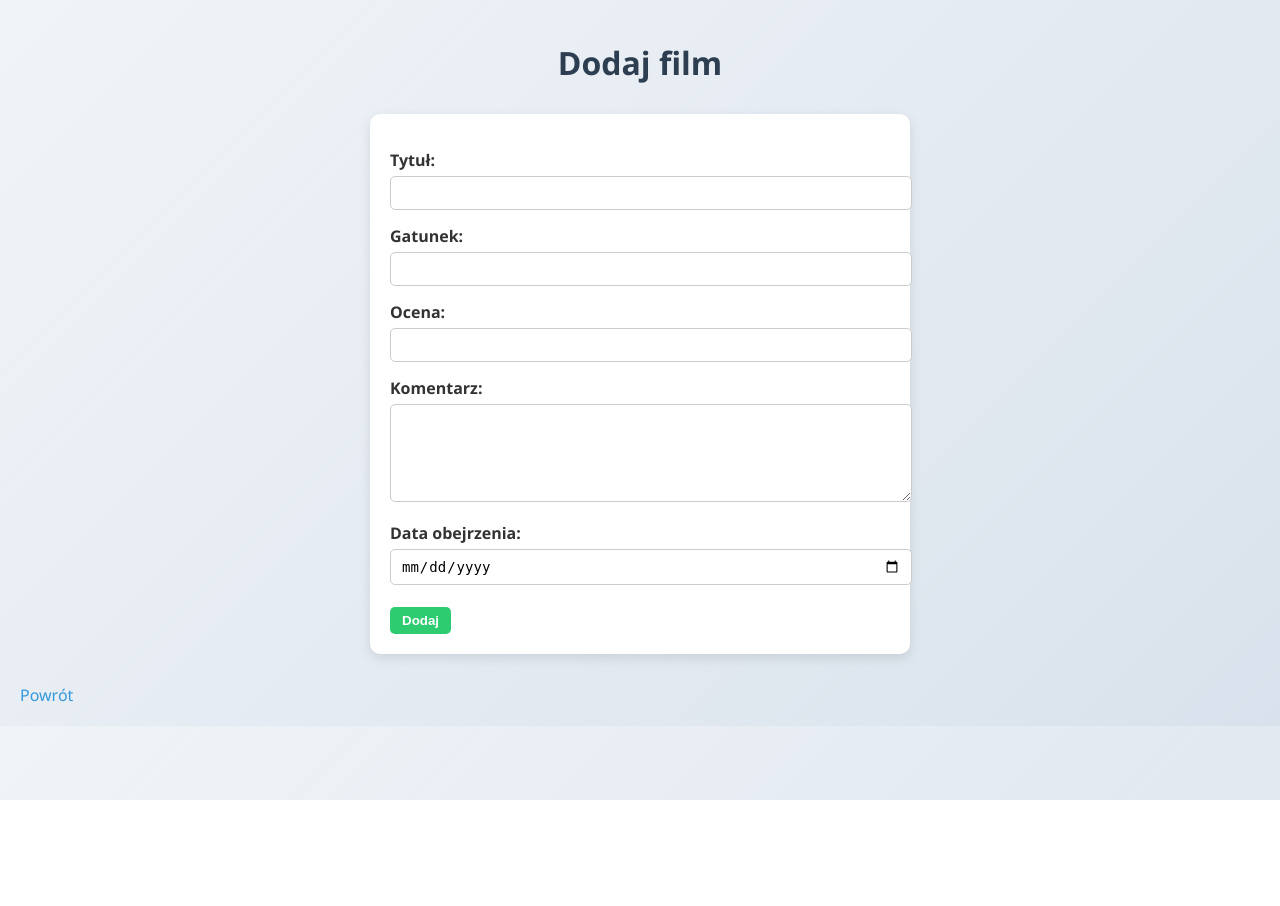
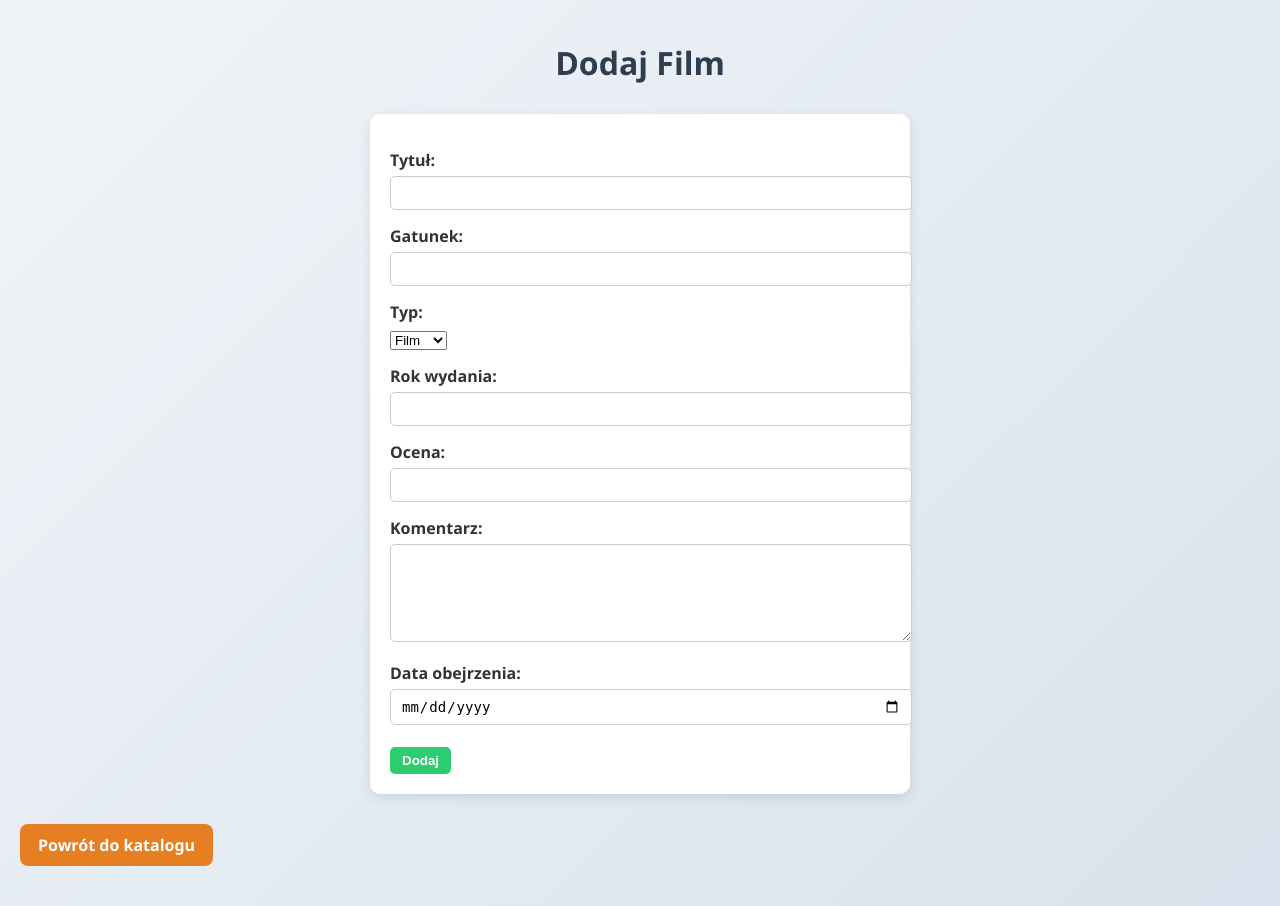
Before and after one commit to Qutma/projekt-CRUD-Daniil-Yeutukhou, a Flask app: page /add_edit in a window 1280 px wide. Before the commit the page ends 800 px from the top, so only its background shows below. Run offline with Flask 3, Linux system fonts and the light colour scheme.

Commit message:
dodalem dziedzina filmów lub seriali, rok wydania i automatyczne obliczanie oceny

```diff
--- a/templates/add_edit.html
+++ b/templates/add_edit.html
@@ -1,30 +1,39 @@
 <!DOCTYPE html>
-<html>
+<html lang="pl">
 <head>
-    <title>{{ 'Edytuj' if movie else 'Dodaj' }} film</title>
+    <meta charset="UTF-8">
+    <title>{% if movie %}Edytuj{% else %}Dodaj{% endif %} Film</title>
     <link rel="stylesheet" href="{{ url_for('static', filename='style.css') }}">
 </head>
 <body>
-    <h1>{{ 'Edytuj' if movie else 'Dodaj' }} film</h1>
+<h1>{% if movie %}Edytuj{% else %}Dodaj{% endif %} Film</h1>
 <form method="post">
     <label>Tytuł:</label>
-        <input type="text" name="title" value="{{ movie.title if movie else '' }}" required>
+    <input type="text" name="title" value="{{ movie.title if movie else '' }}" required><br>
 
     <label>Gatunek:</label>
-        <input type="text" name="genre" value="{{ movie.genre if movie else '' }}" required>
+    <input type="text" name="genre" value="{{ movie.genre if movie else '' }}" required><br>
+
+    <label>Typ:</label>
+    <select name="type" required>
+        <option value="Film" {% if movie and movie.type=='Film' %}selected{% endif %}>Film</option>
+        <option value="Serial" {% if movie and movie.type=='Serial' %}selected{% endif %}>Serial</option>
+    </select><br>
+
+    <label>Rok wydania:</label>
+    <input type="number" name="year" min="1900" max="2100" value="{{ movie.year if movie else '' }}" required><br>
 
     <label>Ocena:</label>
-        <input type="number" name="rating" min="1" max="10" value="{{ movie.rating if movie else '' }}" required>
+    <input type="number" name="rating" min="1" max="10" value="{{ movie.rating if movie else '' }}" required><br>
 
     <label>Komentarz:</label>
-        <textarea name="comment">{{ movie.comment if movie else '' }}</textarea>
+    <textarea name="comment">{{ movie.comment if movie else '' }}</textarea><br>
 
     <label>Data obejrzenia:</label>
-        <input type="date" name="watched_date" value="{{ movie.watched_date if movie else '' }}" required>
+    <input type="date" name="watched_date" value="{{ movie.watched_date if movie else '' }}" required><br><br>
 
-        <br><br>
     <button type="submit">{{ 'Zapisz' if movie else 'Dodaj' }}</button>
 </form>
-    <a href="{{ url_for('home') }}">Powrót</a>
+<a class="btn-main" href="{{ url_for('home') }}">Powrót do katalogu</a>
 </body>
 </html>
```
Lines whose indentation alone changed are shown as unchanged.
